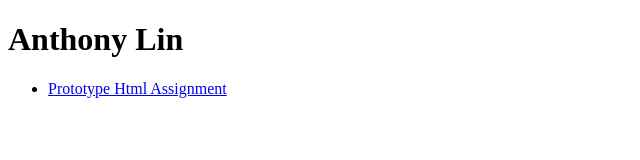
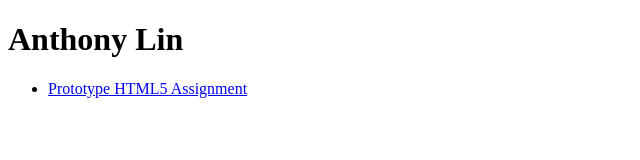
Before and after one commit to Anthonylin2066/ifsc-1310, a plain HTML site: page index.html in a window 1280 px wide. Shown: the full height of the page, 0-640 px from the left. Drawn offline with Linux system fonts and the light colour scheme.

```diff
--- a/index.html
+++ b/index.html
@@ -14,7 +14,7 @@
   <h1>Anthony Lin</h1>
   <nav>
     <ul>
-      <li><a href="gordo/index.html">Prototype Html Assignment</a></li>
+      <li><a href="gordo/index.html" target="_blank">Prototype HTML5 Assignment</a></li>
     </ul>
   </nav>
 </body>
```
Also changed, not shown: gordo/index.html (renamed from gordo/assets/index.html).
